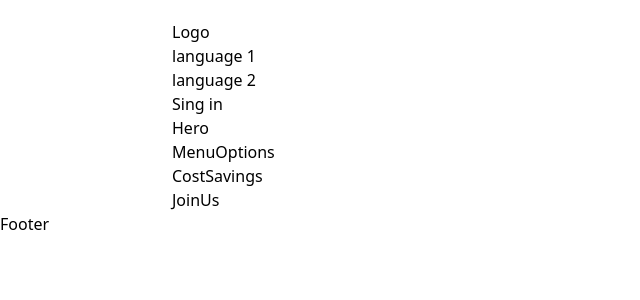
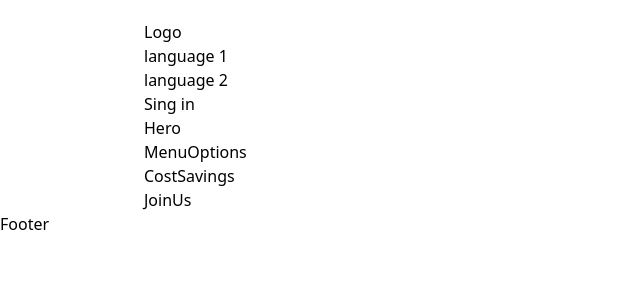
Before and after one commit to kairat-genius/Qr-menu-Front, a React (Vite) app: page / in a window 1280 px wide. Shown: the top 300 px of the page, without its empty margins (0-640 px from the left). Built offline with nearby package versions, Linux system fonts and the light colour scheme.

Commit message:
chenge width container

```diff
--- a/src/hoc/Container/Container.tsx
+++ b/src/hoc/Container/Container.tsx
@@ -9,7 +9,7 @@ interface ContainerProps {
 const Container: React.FC<ContainerProps> = ({
   children,
   padding = 'px-36 pt-5 pb-0',
-  maxWidth = 'max-w-[1224px]',
+  maxWidth = 'max-w-[1512px]',
 }) => {
   return <div className={`${padding} ${maxWidth} mx-auto`}>{children}</div>;
 };
```
